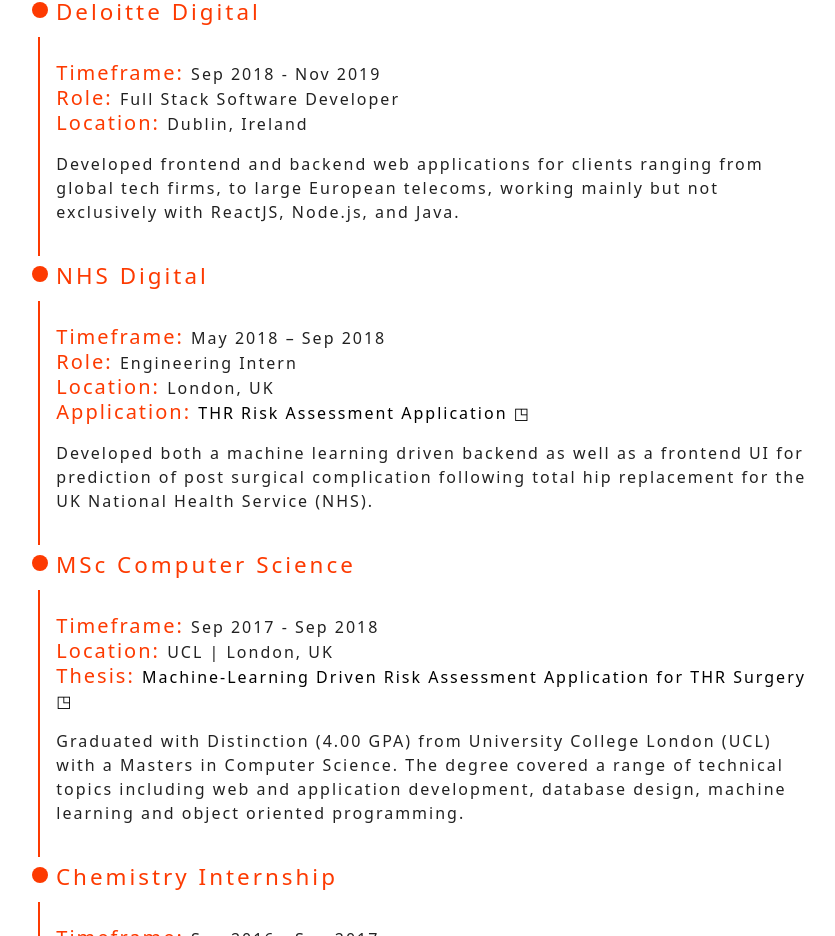
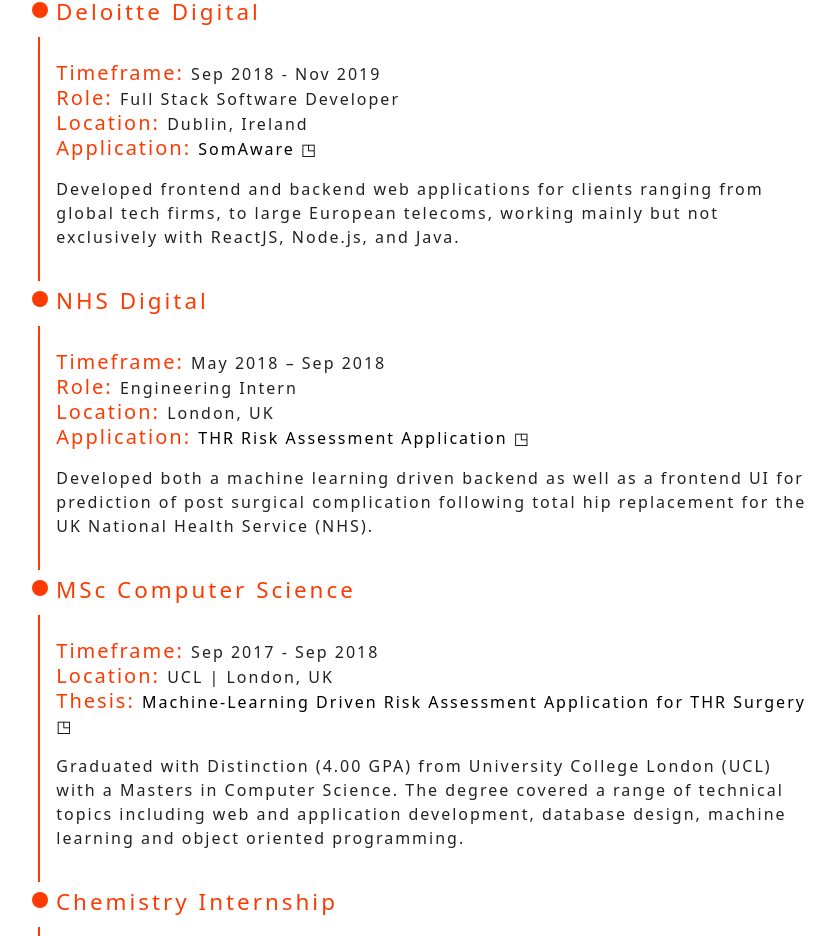
Before and after one commit to phoenixfire07/my-app, a React (Create React App) app: page / in a window 1280 px wide. Shown: the part 3887-4823 px from the top of the page, without its empty margins (223-1058 px from the left). Built offline with nearby package versions, Linux system fonts and the light colour scheme.

Commit message:
Update experience.js

```diff
--- a/src/data/experience.js
+++ b/src/data/experience.js
@@ -28,6 +28,8 @@
     "role_name":"Full Stack Software Developer",
     "responsibilities":"Developed frontend and backend web applications for clients ranging from global tech firms, to large European telecoms, working mainly but not exclusively with ReactJS, Node.js, and Java.",
     "name":"Deloitte Digital",
+    "link":"https://apps.apple.com/us/app/somaware/id6511209600",
+    "link_name": "SomAware"
 
   },
   {
```
